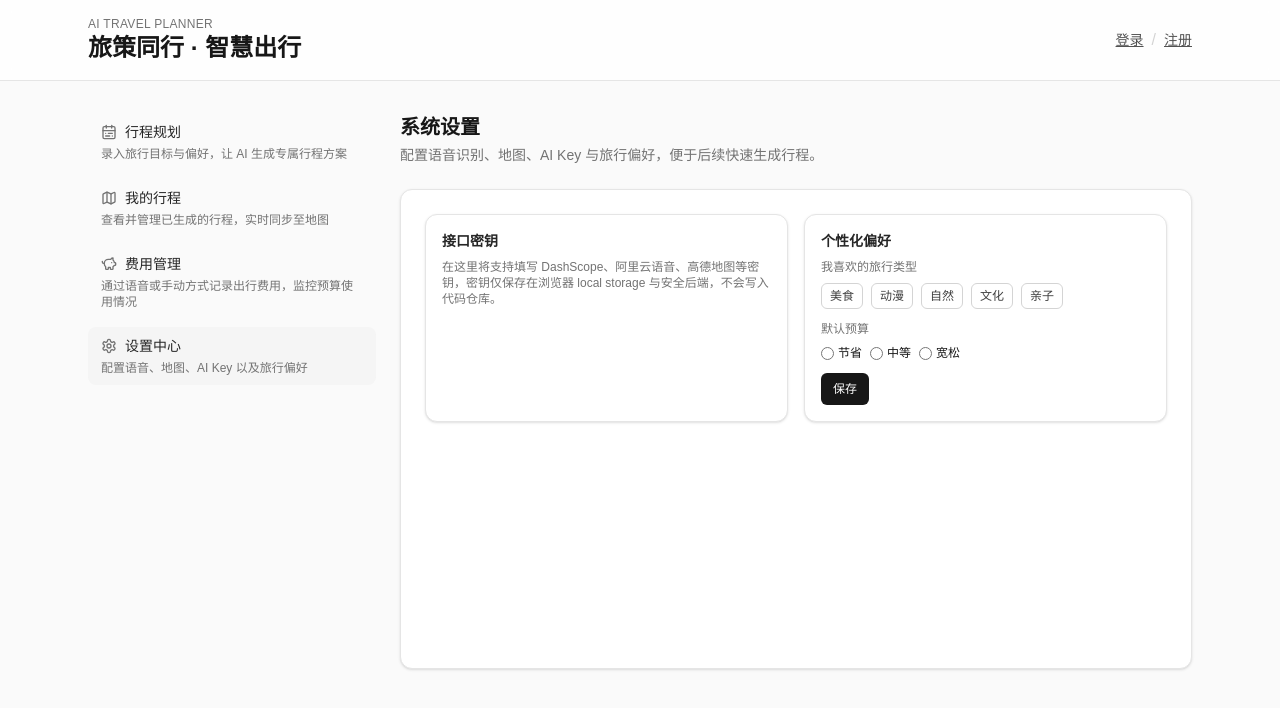
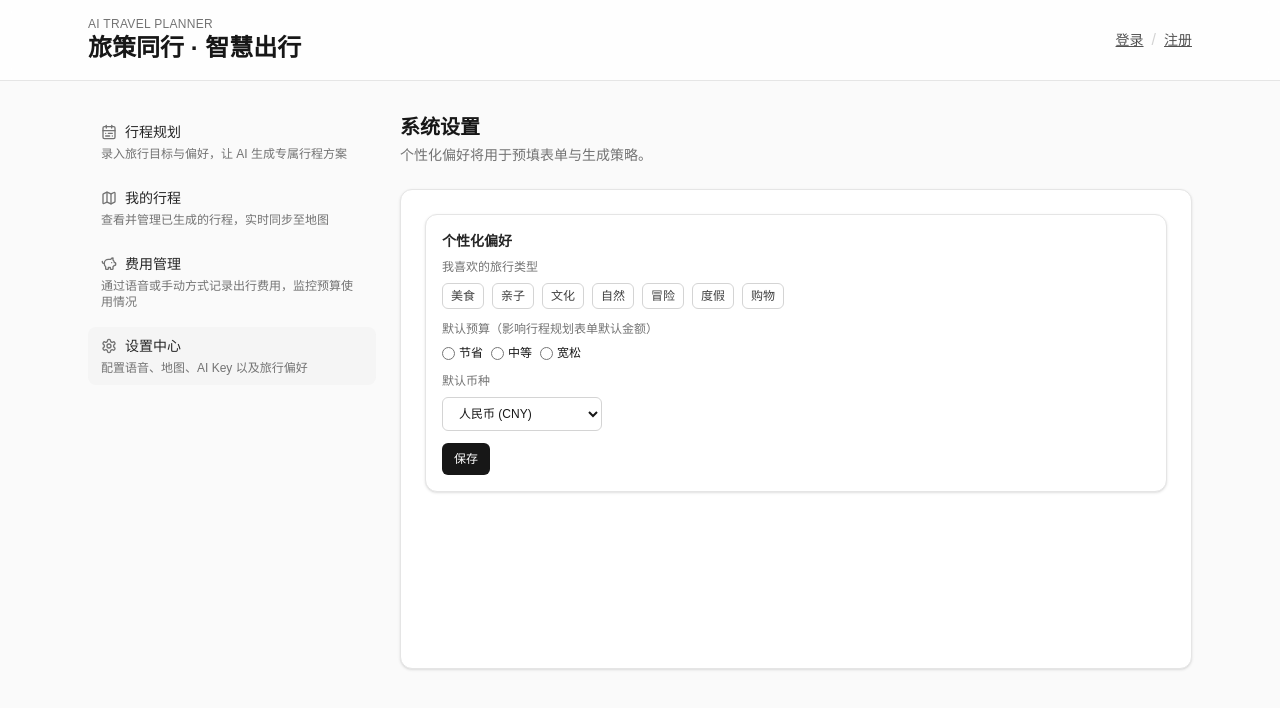
Before and after one commit to quentin-77/grad1-llm-aided-se-ai-travel-planner, a Next.js app: page /settings in a window 1280 px wide. Shown: the top 708 px of the page. Built offline with nearby package versions, Linux system fonts and the light colour scheme; no server answers.

Commit message:
feat: 偏好设置

```diff
--- a/app/(routes)/settings/page.tsx
+++ b/app/(routes)/settings/page.tsx
@@ -6,28 +6,12 @@ export default function SettingsPage() {
   return (
     <AppShell
       header={
-        <PageHeader
-          title="系统设置"
-          description="配置语音识别、地图、AI Key 与旅行偏好，便于后续快速生成行程。"
-        />
+        <PageHeader title="系统设置" description="个性化偏好将用于预填表单与生成策略。" />
       }
     >
-      <div className="grid grid-cols-1 gap-4 lg:grid-cols-2">
-        <div className="rounded-xl border border-neutral-200 bg-white p-4 shadow-sm dark:border-neutral-800 dark:bg-neutral-900">
-          <h3 className="text-sm font-semibold text-neutral-800 dark:text-neutral-100">
-            接口密钥
-          </h3>
-          <p className="mt-2 text-xs text-neutral-500 dark:text-neutral-400">
-            在这里将支持填写 DashScope、阿里云语音、高德地图等密钥，密钥仅保存在浏览器
-            local storage 与安全后端，不会写入代码仓库。
-          </p>
-        </div>
-        <div className="rounded-xl border border-neutral-200 bg-white p-4 shadow-sm dark:border-neutral-800 dark:bg-neutral-900">
-          <h3 className="text-sm font-semibold text-neutral-800 dark:text-neutral-100">
-            个性化偏好
-          </h3>
-          <PreferencesForm />
-        </div>
+      <div className="rounded-xl border border-neutral-200 bg-white p-4 shadow-sm dark:border-neutral-800 dark:bg-neutral-900">
+        <h3 className="text-sm font-semibold text-neutral-800 dark:text-neutral-100">个性化偏好</h3>
+        <PreferencesForm />
       </div>
     </AppShell>
   );
--- a/components/planner/planner-workspace.tsx
+++ b/components/planner/planner-workspace.tsx
@@ -15,7 +15,7 @@ export function PlannerWorkspace() {
   const [voiceTranscript, setVoiceTranscript] = useState<string | null>(null);
   const [isSpeechProcessing, setIsSpeechProcessing] = useState(false);
   const [planProvider, setPlanProvider] = useState<TripPlanResponse["provider"]>();
-  const [formSeed, setFormSeed] = useState<TripIntentFormValues | undefined>(undefined);
+  const [formSeed, setFormSeed] = useState<Partial<TripIntentFormValues> | undefined>(undefined);
   const [intentProvider, setIntentProvider] = useState<TripIntentParseResponse["provider"]>();
   const [intentMessage, setIntentMessage] = useState<string | null>(null);
   const [planError, setPlanError] = useState<string | null>(null);
@@ -107,8 +107,8 @@ export function PlannerWorkspace() {
         const res = await fetch('/api/preferences', { cache: 'no-store' });
         if (!res.ok) return;
         const data = await res.json();
-        const prefs: { themes?: string[] } | null = data.preferences ?? null;
-        if (prefs?.themes?.length) {
+        const prefs: { themes?: string[]; default_budget?: string; currency?: string } | null = data.preferences ?? null;
+        if (prefs) {
           const mapping: Record<string, string> = {
             '美食': 'culinary',
             '亲子': 'family',
@@ -119,8 +119,27 @@ export function PlannerWorkspace() {
             '购物': 'shopping',
             '动漫': 'culture',
           };
-          const mapped = prefs.themes.map((t) => mapping[t]).filter(Boolean);
-          if (mapped.length) setFormSeed((prev) => (prev ? { ...prev, travelThemes: mapped as TripIntentFormValues['travelThemes'] } : prev));
+          const mapped = (prefs.themes ?? []).map((t) => mapping[t]).filter(Boolean);
+
+          const budgetLevelToNumber = (level?: string): number | undefined => {
+            switch (level) {
+              case '节省':
+                return 5000;
+              case '中等':
+                return 10000;
+              case '宽松':
+                return 20000;
+              default:
+                return undefined;
+            }
+          };
+
+          setFormSeed((prev) => ({
+            ...(prev ?? {}),
+            ...(mapped.length ? { travelThemes: mapped as TripIntentFormValues['travelThemes'] } : {}),
+            ...(prefs.currency ? { currency: prefs.currency } : {}),
+            ...(budgetLevelToNumber(prefs.default_budget) ? { budget: budgetLevelToNumber(prefs.default_budget)! } : {}),
+          }));
         }
       } catch {}
     })();
--- a/components/settings/preferences-form.tsx
+++ b/components/settings/preferences-form.tsx
@@ -4,7 +4,7 @@ import { useEffect, useState } from 'react';
 
 type Prefs = { themes: string[]; default_budget: string | null; currency: string };
 
-const THEME_OPTIONS = ['美食', '动漫', '自然', '文化', '亲子'];
+const THEME_OPTIONS = ['美食', '亲子', '文化', '自然', '冒险', '度假', '购物'];
 const BUDGETS = ['节省', '中等', '宽松'];
 
 export function PreferencesForm() {
@@ -71,7 +71,7 @@ export function PreferencesForm() {
           </div>
         </div>
         <div>
-          <p className="text-xs text-neutral-500">默认预算</p>
+          <p className="text-xs text-neutral-500">默认预算（影响行程规划表单默认金额）</p>
           <div className="mt-2 flex gap-2">
             {BUDGETS.map((b) => (
               <label key={b} className="flex items-center gap-1 text-xs">
@@ -79,6 +79,20 @@ export function PreferencesForm() {
               </label>
             ))}
           </div>
+        </div>
+        <div>
+          <p className="text-xs text-neutral-500">默认币种</p>
+          <select
+            value={prefs.currency}
+            onChange={(e) => setPrefs((p) => ({ ...p, currency: e.target.value }))}
+            className="mt-2 w-40 rounded-md border border-neutral-300 bg-white px-3 py-2 text-xs dark:border-neutral-700 dark:bg-neutral-950"
+          >
+            <option value="CNY">人民币 (CNY)</option>
+            <option value="USD">美元 (USD)</option>
+            <option value="JPY">日元 (JPY)</option>
+            <option value="EUR">欧元 (EUR)</option>
+            <option value="HKD">港币 (HKD)</option>
+          </select>
         </div>
       </div>
       <div className="mt-3 flex items-center gap-3">
```
